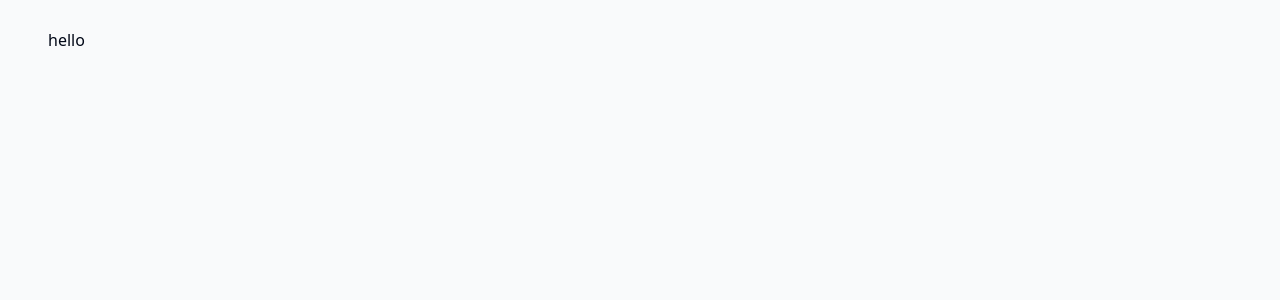
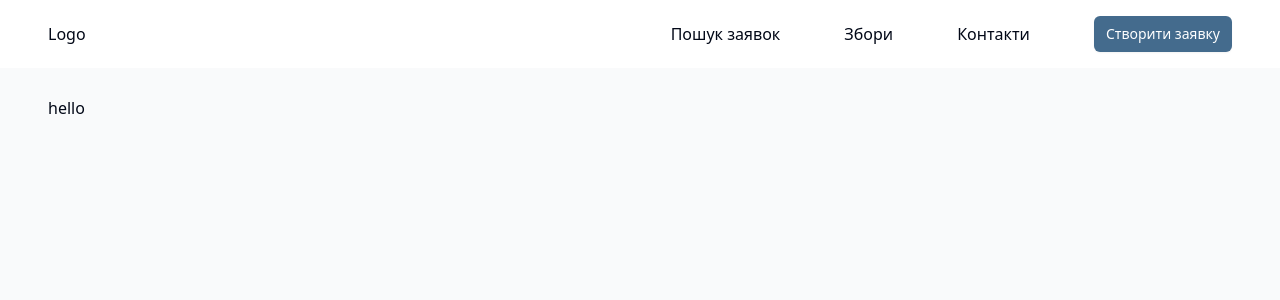
Before and after one commit to fyurchik/CodeCon, a React (Vite) app in the folder client/: page / in a window 1280 px wide. Shown: the top 300 px of the page. Built offline with nearby package versions, Linux system fonts and the light colour scheme.

Commit message:
Added base header

```diff
--- /dev/null
+++ b/client/src/components/Header.tsx
@@ -0,0 +1,27 @@
+import { Link } from "@tanstack/react-router";
+import Button from "./ui/Button";
+
+const Header = () => {
+    return (
+        <header className="flex flex-row items-center justify-between bg-card p-4 shadow-md md:px-8 lg:px-12">
+            <p>
+                <Link to="/">Logo</Link>
+            </p>
+            <nav>
+                <ul className="flex flex-row items-center gap-16">
+                    <li>
+                        <Link to="/applications/search">Пошук заявок</Link>
+                    </li>
+                    <li>
+                        <Link to="/gathering">Збори</Link>
+                    </li>
+                    <li>
+                        <Link to="/">Контакти</Link>
+                    </li>
+                    <Button size="sm">Створити заявку</Button>
+                </ul>
+            </nav>
+        </header>
+    );
+};
+export default Header;
--- a/client/src/routes/__root.tsx
+++ b/client/src/routes/__root.tsx
@@ -1,21 +1,25 @@
 import { createRootRoute, Link, Outlet } from "@tanstack/react-router";
 import { useContext } from "react";
+import Header from "@/components/Header";
 import { ThemeContext } from "@/context/Theme";
 
 const Page = () => {
     const { theme } = useContext(ThemeContext);
 
     return (
-        <main
-            className={`
+        <>
+            <Header />
+            <main
+                className={`
                     ${theme === "dark" ? "dark" : ""} relative h-screen w-full grow overflow-auto bg-background p-4 text-foreground
                     sm:p-6
                     md:px-8 md:py-7
-                    lg:pl-12 lg:pr-14
+                    lg:px-12
                 `}
-        >
-            <Outlet />
-        </main>
+            >
+                <Outlet />
+            </main>
+        </>
     );
 };
 
```
